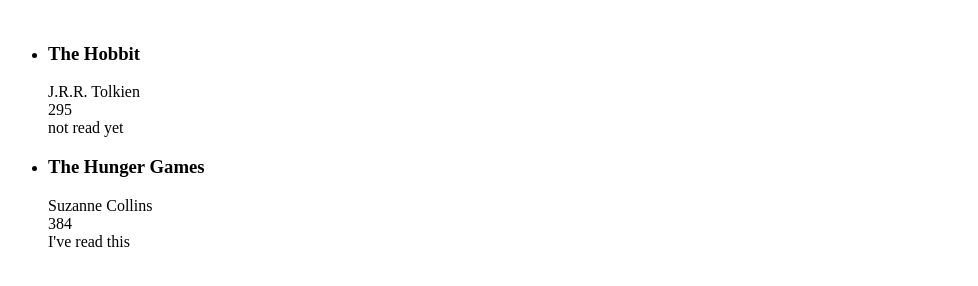
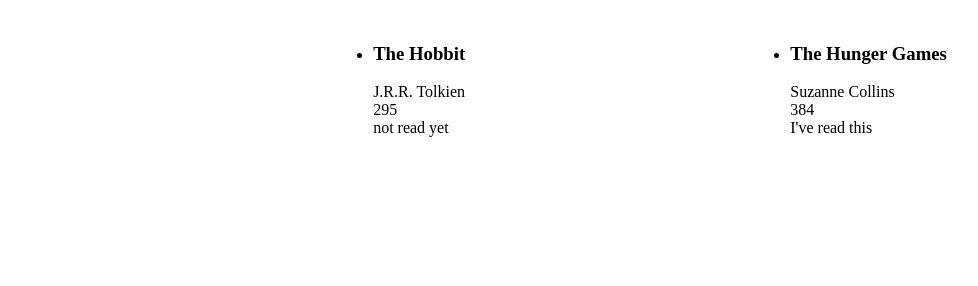
Before and after one commit to ChadKreutzer/library, a plain HTML site: page index.html in a window 1280 px wide. Shown: the whole page, without its empty margins (0-978 px from the left). Drawn offline with Linux system fonts and the light colour scheme.

Commit message:
add rudimentary styling

```diff
--- a/style.css
+++ b/style.css
@@ -1,3 +1,8 @@
 #wrapper {
   display: grid;
 }
+
+#library {
+  display: flex;
+  justify-content: space-evenly;
+}
```
Also changed, not shown: script.js (+6 -1 lines).
